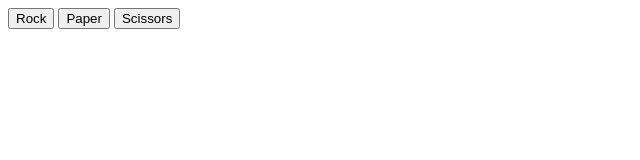
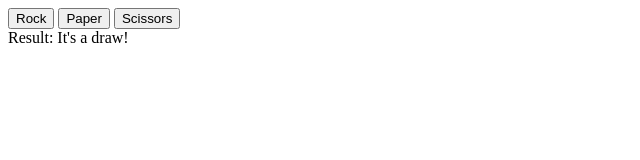
Before and after one commit to michael-hoang/top-project-rock-paper-scissors, a plain HTML site: page index.html in a window 1280 px wide. Both pictures are taken after a click on the button "Rock". Shown: the whole page, without its empty margins (0-640 px from the left). Drawn offline with Linux system fonts and the light colour scheme.

Commit message:
Add Result div and update logic to display result

```diff
--- a/assets/js/script.js
+++ b/assets/js/script.js
@@ -71,5 +71,7 @@ buttons.forEach((button) => {
         let playerSelection = event.target.innerText;
         let computerSelection = getComputerChoice();
         let result = playRound(playerSelection, computerSelection);
+        let resultDiv = document.querySelector('#result');
+        resultDiv.innerHTML = `Result: ${result}`;
     });
 });
--- a/index.html
+++ b/index.html
@@ -11,5 +11,6 @@
   <button class="player-choice-btn">Rock</button>
   <button class="player-choice-btn">Paper</button>
   <button class="player-choice-btn">Scissors</button>
+  <div id="result">Result:</div>
 </body>
 </html>
```
